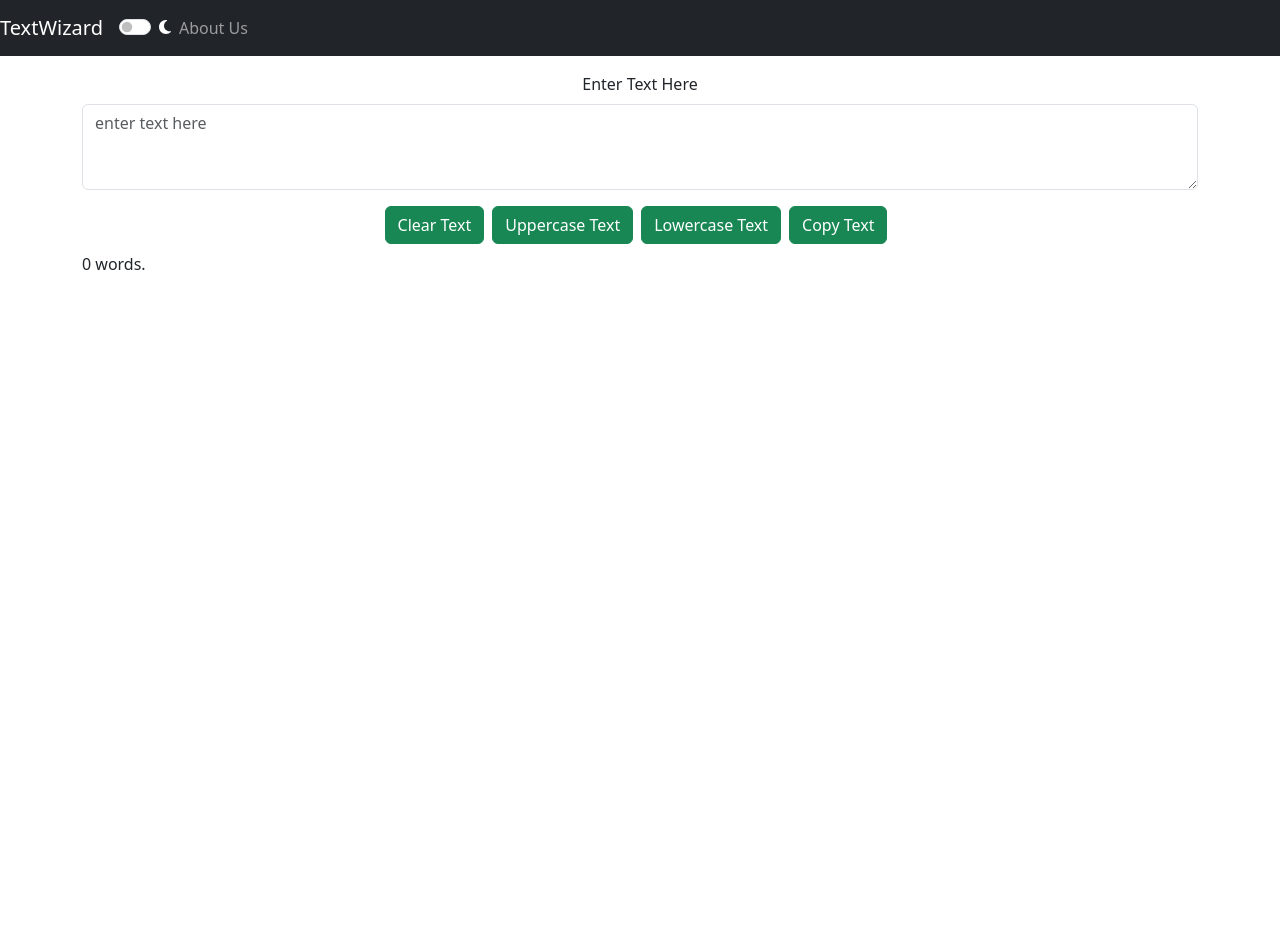
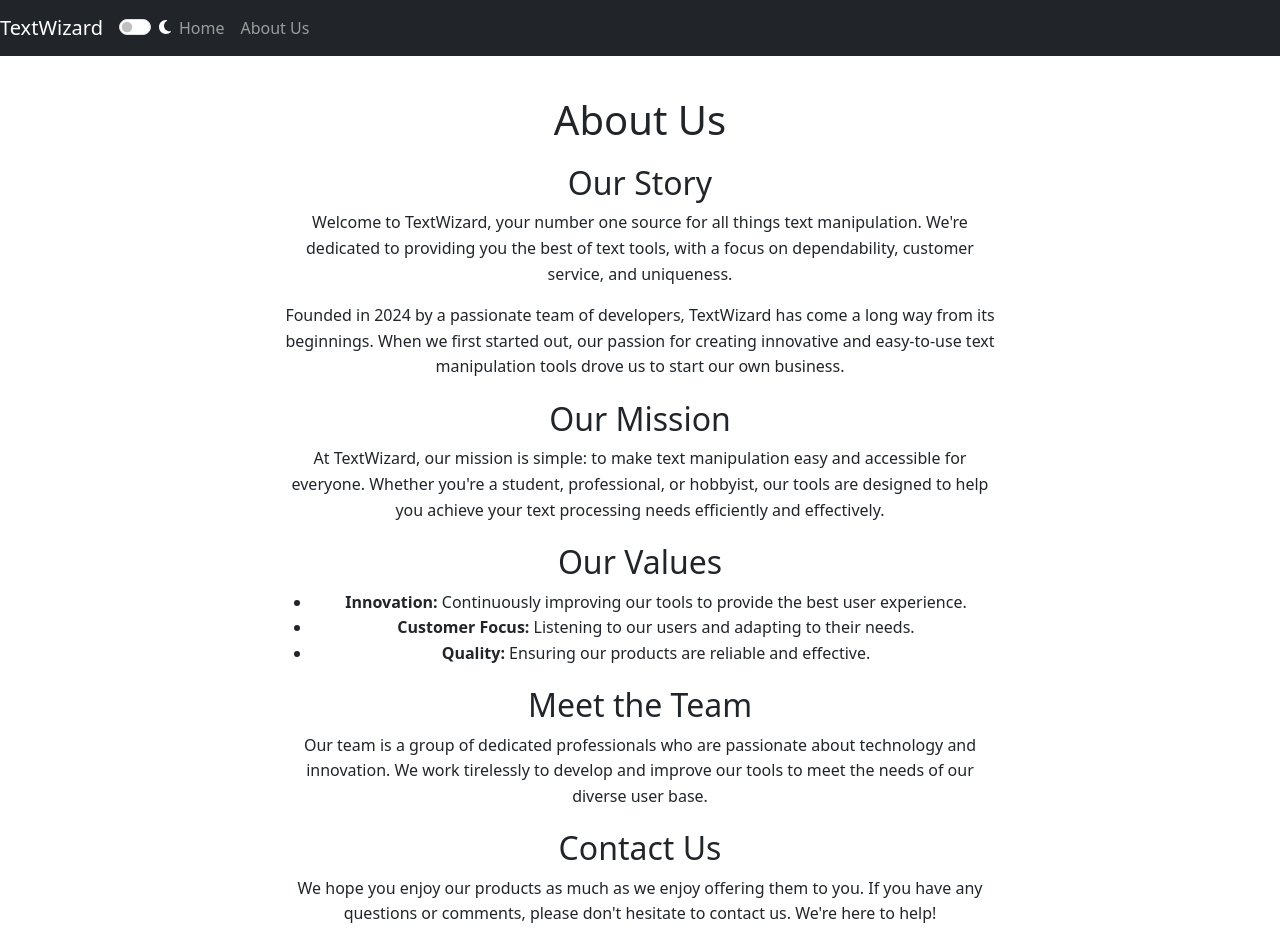
Before and after one commit to dharmsolanki/textwizard, a React (Create React App) app: page /about in a window 1280 px wide. Shown: the top 947 px of the page. Before the commit the page ends 800 px from the top, so only its background shows below. Built offline with nearby package versions, Linux system fonts and the light colour scheme.

Commit message:
add react router

```diff
--- a/package.json
+++ b/package.json
@@ -13,6 +13,7 @@
     "react": "^18.3.1",
     "react-bootstrap": "^2.10.4",
     "react-dom": "^18.3.1",
+    "react-router-dom": "^6.25.1",
     "react-scripts": "5.0.1",
     "react-toastify": "^10.0.5",
     "web-vitals": "^2.1.4"
--- a/src/App.js
+++ b/src/App.js
@@ -1,12 +1,19 @@
 import './App.css';
+import About from './component/About';
 import Home from './component/Home';
 import Navbar from './component/Navbar';
+import { BrowserRouter as Router, Route, Routes } from 'react-router-dom';
 
 function App() {
   return (
     <div className="App">
-      <Navbar/>
-      <Home/>
+      <Router>
+        <Navbar />
+        <Routes>
+          <Route path="/" element={<Home />} />
+          <Route path="/about" element={<About />} />
+        </Routes>
+      </Router>
     </div>
   );
 }
--- a/src/component/About.js
+++ b/src/component/About.js
@@ -1,9 +1,57 @@
-import React from 'react'
+import React from 'react';
 
 export default function About() {
   return (
-    <div>
-      <h1>About Us</h1>
+    <div style={{ padding: '40px', maxWidth: '800px', margin: '0 auto', lineHeight: '1.6' }}>
+      <h1 style={{ textAlign: 'center', marginBottom: '20px' }}>About Us</h1>
+      <section>
+        <h2>Our Story</h2>
+        <p>
+          Welcome to TextWizard, your number one source for all things text manipulation. We're dedicated to providing you the best of text tools, with a focus on dependability, customer service, and uniqueness.
+        </p>
+        <p>
+          Founded in 2024 by a passionate team of developers, TextWizard has come a long way from its beginnings. When we first started out, our passion for creating innovative and easy-to-use text manipulation tools drove us to start our own business.
+        </p>
+      </section>
+
+      <section style={{ marginTop: '20px' }}>
+        <h2>Our Mission</h2>
+        <p>
+          At TextWizard, our mission is simple: to make text manipulation easy and accessible for everyone. Whether you're a student, professional, or hobbyist, our tools are designed to help you achieve your text processing needs efficiently and effectively.
+        </p>
+      </section>
+
+      <section style={{ marginTop: '20px' }}>
+        <h2>Our Values</h2>
+        <ul>
+          <li><strong>Innovation:</strong> Continuously improving our tools to provide the best user experience.</li>
+          <li><strong>Customer Focus:</strong> Listening to our users and adapting to their needs.</li>
+          <li><strong>Quality:</strong> Ensuring our products are reliable and effective.</li>
+        </ul>
+      </section>
+
+      <section style={{ marginTop: '20px' }}>
+        <h2>Meet the Team</h2>
+        <p>
+          Our team is a group of dedicated professionals who are passionate about technology and innovation. We work tirelessly to develop and improve our tools to meet the needs of our diverse user base.
+        </p>
+      </section>
+
+      <section style={{ marginTop: '20px' }}>
+        <h2>Contact Us</h2>
+        <p>
+          We hope you enjoy our products as much as we enjoy offering them to you. If you have any questions or comments, please don't hesitate to contact us. We're here to help!
+        </p>
+        <p>Email: support@textwizard.com</p>
+        <p>Phone: +1 (123) 456-7890</p>
+      </section>
+
+      <section style={{ marginTop: '20px', textAlign: 'center' }}>
+        <p>
+          Sincerely,<br />
+          <strong>The TextWizard Team</strong>
+        </p>
+      </section>
     </div>
-  )
+  );
 }
--- a/src/component/Navbar.js
+++ b/src/component/Navbar.js
@@ -3,6 +3,7 @@ import { FontAwesomeIcon } from '@fortawesome/react-fontawesome';
 import { faSun, faMoon } from '@fortawesome/free-solid-svg-icons';
 import '../custom/custom.css';
 import $ from "jquery";
+import { Link } from 'react-router-dom';
 
 export default function Navbar() {
     const [isToggled, setIsToggled] = useState(false);
@@ -34,7 +35,10 @@ export default function Navbar() {
                 </div>
                 <ul class="navbar-nav">
                     <li class="nav-item">
-                        <a class="nav-link" href="/">About Us</a>
+                        <Link class="nav-link" to="/">Home</Link>
+                    </li>
+                    <li class="nav-item">
+                        <Link class="nav-link" to="/about">About Us</Link>
                     </li>
                 </ul>
             </nav>
```
Also changed, not shown: 1 other file (tests, documents, lock files or other folders).
